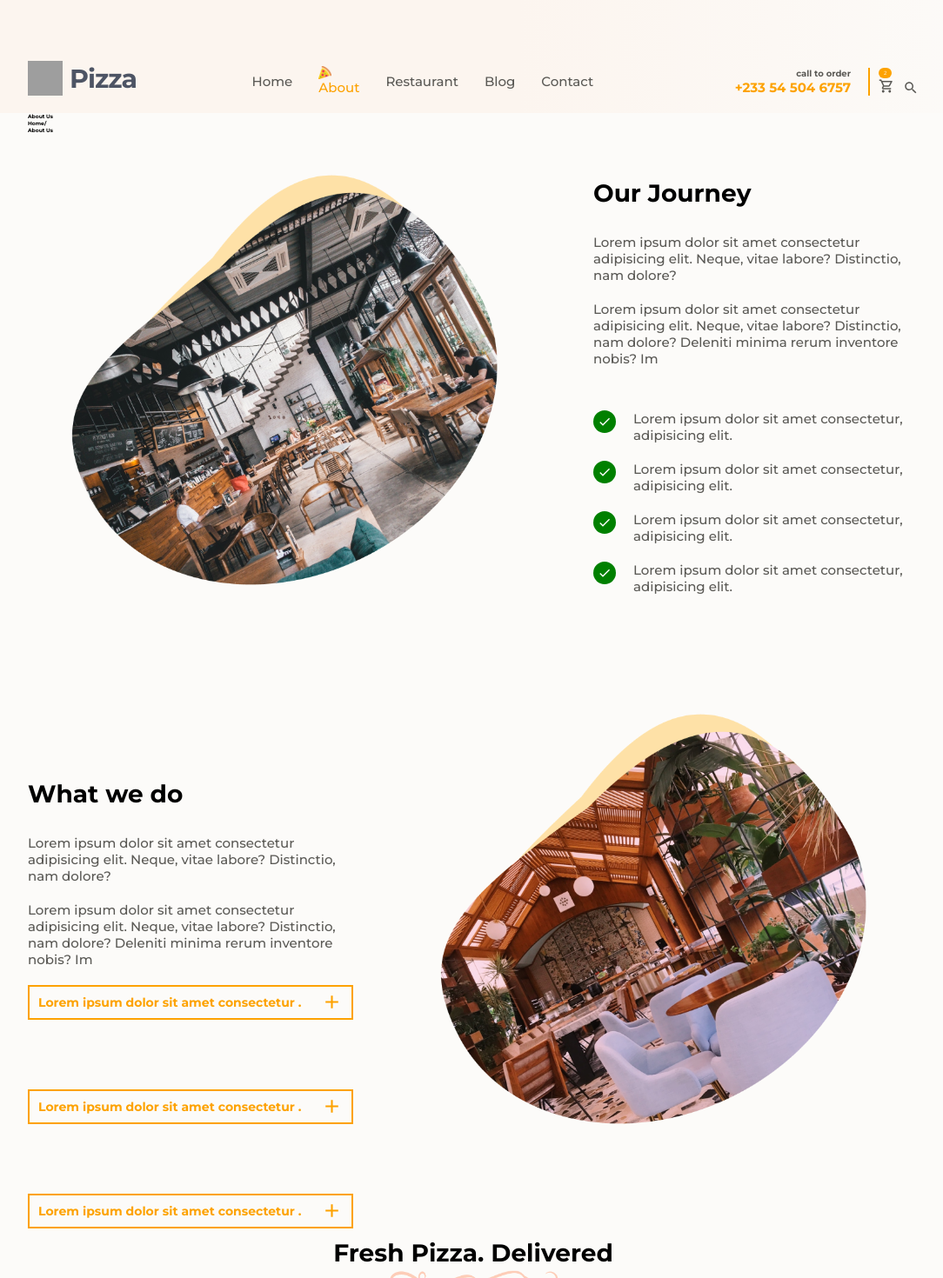
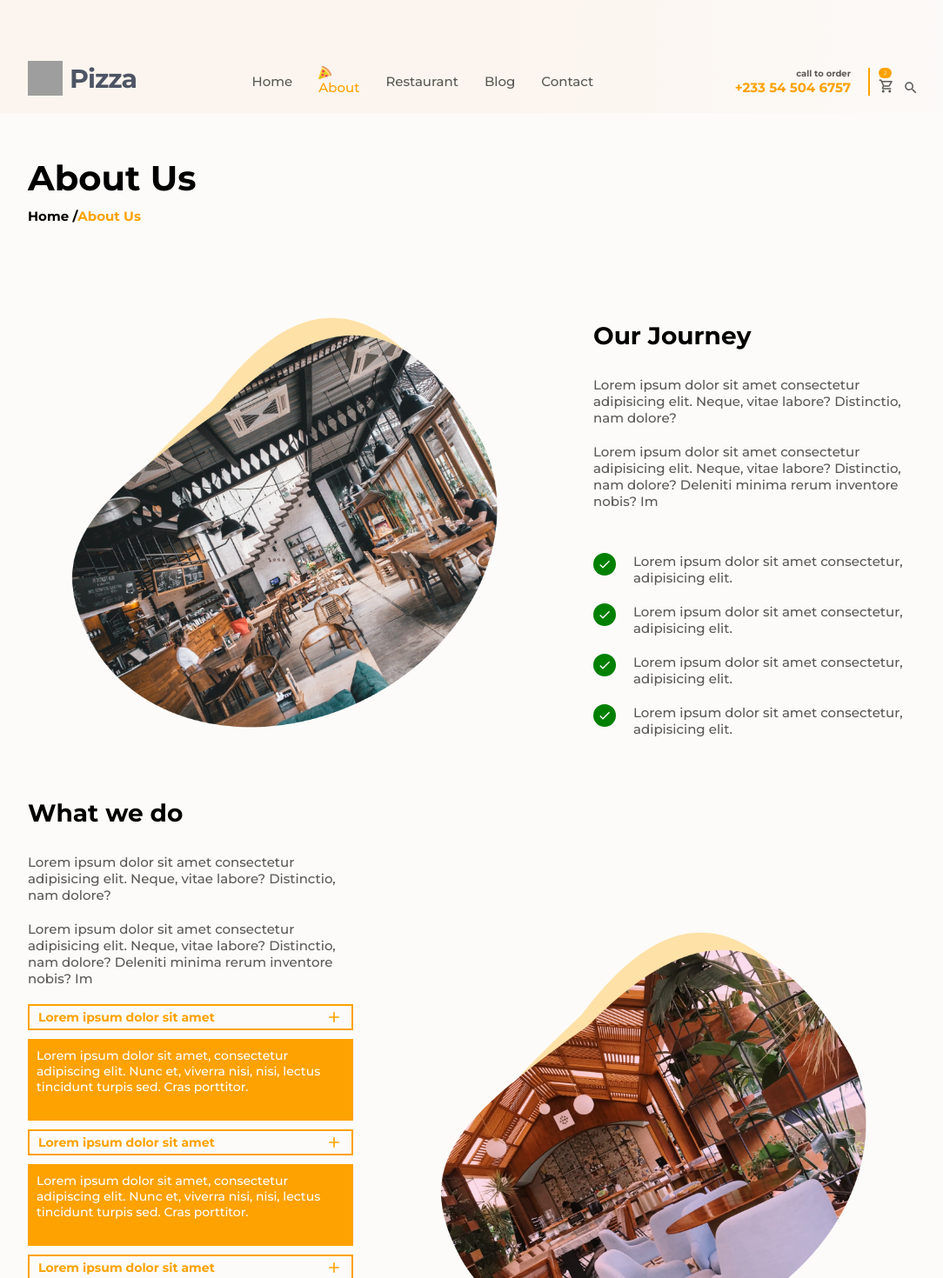
Before and after one commit to Kwesi-dev/pizza-shop, a React (Create React App) app in the folder frontend/: page / in a window 1280 px wide. Shown: the top 1470 px of the page at 87% size, without its empty margins (96-1180 px from the left). Built offline with nearby package versions, Linux system fonts and the light colour scheme; grey boxes are pictures that could not be loaded.

Commit message:
worked on the about page

```diff
--- a/frontend/src/components/accordion/Accordion.tsx
+++ b/frontend/src/components/accordion/Accordion.tsx
@@ -1,29 +1,34 @@
-import { Add } from "@mui/icons-material"
+import { Add, Remove } from "@mui/icons-material"
 import "./accordion.scss"
 import { useState } from "react"
-const Accordion = () => {
+
+type propsType = {
+    data: {
+        id: number,
+        title: string,
+        details: string
+    }
+}
+const Accordion = ( { data }: propsType) => {
     const [accordActive, setAccordActive] = useState<boolean>(false)
-
     const handleClick = () => {
         setAccordActive(!accordActive)
     }
-  return (
+    return(
         <article className="accordion">
-        <div className="accordion-wrapper">
-          <div className="accordion-item">
+                <div className="accordion-item" key={data.id}>
                     <div className="accordion-header" onClick={handleClick}>
-                  <h2>Lorem ipsum dolor sit amet consectetur .</h2>
-                  <Add className="accordion-open-icon"/>
+                        <h3>{data.title}</h3>
+                        {accordActive ?
+                           <Remove className="accord-add-icon"/>:
+                           <Add className="accord-add-icon"/>
+                        }
                     </div>
                     <div className={accordActive ? "accordion-body accordActive" : "accordion-body"}>
-                <div className="body-content">
-                  <p className="body-text">Lorem ipsum dolor sit amet consectetur adipisicing elit. Sit magnam autem.</p>
-                </div>
-              </div>
+                        <p>{data.details}</p>
                     </div>
                 </div>
         </article>
     )
 }
-
 export default Accordion
--- a/frontend/src/components/accordion/accordion.scss
+++ b/frontend/src/components/accordion/accordion.scss
@@ -1,49 +1,49 @@
 @use "../../utils/globals" as *;
 .accordion{
     width: 100%;
-    height: 100%;
-    cursor: pointer;
-    &-wrapper{
-        width: 100%;
-        height: 100%;
-        position: relative;
+    box-sizing: border-box;
+    margin-bottom: 10px;
     .accordion-item{
         width: 100%;
-            height: 100%;
+        height: fit-content;
+        box-sizing: border-box;
+
         .accordion-header{
             width: 100%;
-                height: 40px;
-                border: 2px solid $deepOrange;
-                background-color: $linear-gradient;
-                padding: 10px;
-                box-sizing: border-box;
+            height: 30px;
             display: flex;
             align-items: center;
             justify-content: space-between;
-                h2{
+            border: 2px solid $deepOrange;
+            padding: 10px;
+            box-sizing: border-box;
+            cursor: pointer;
+            h3{
                 font-size: 1.4rem;
                 color: $deepOrange;
             }
-                .accordion-open-icon{
-                    font-size: 2.5rem;
+            .accord-add-icon{
+                font-size: 2rem;
                 color: $deepOrange;
-                    font-weight: bold;
             }
         }
         .accordion-body{
-                max-height: 0;
+            width: 100%;
+            height: 100%;
+            padding: 10px;
             background-color: $deepOrange;
-                transition: max-height 1s ease;
-                .body-content{
-                    padding: 10px;
-                    display: none;
-                    .body-text{
-                        font-size: 1.4rem;
+            box-sizing: border-box;
+            transition: height 0.6s ease;
+            margin-top: 10px;
+            p{
+                font-size: 1.4rem!important;
                 color: #ffff!important;
             }
-                }
             &.accordActive{
-                    max-height: 100%;
+                height: 0;
+                padding: 0;
+                p{
+                    display: none;
                 }
             }
         }
--- a/frontend/src/pagesections/aboutSections/aboutIntro/AboutIntro.tsx
+++ b/frontend/src/pagesections/aboutSections/aboutIntro/AboutIntro.tsx
@@ -1,8 +1,36 @@
 import "./aboutIntro.scss"
 import group1Img from "../../../assets/images/group1.png"
 import group3Img from "../../../assets/images/group3.png"
+import { Check } from "@mui/icons-material"
 import Accordion from "../../../components/accordion/Accordion"
-import { Check } from "@mui/icons-material"
+type accordDataType = {
+    id: number,
+    title: string,
+    details: string
+}
+
+const accordData : accordDataType[] = [
+    {
+        id: 1,
+        title: "Lorem ipsum dolor sit amet",
+        details: "Lorem ipsum dolor sit amet, consectetur adipiscing elit. Nunc et, viverra nisi, nisi, lectus tincidunt turpis sed. Cras porttitor."
+    },
+    {
+        id: 2,
+        title: "Lorem ipsum dolor sit amet",
+        details: "Lorem ipsum dolor sit amet, consectetur adipiscing elit. Nunc et, viverra nisi, nisi, lectus tincidunt turpis sed. Cras porttitor."
+    },
+    {
+        id: 3,
+        title: "Lorem ipsum dolor sit amet",
+        details: "Lorem ipsum dolor sit amet, consectetur adipiscing elit. Nunc et, viverra nisi, nisi, lectus tincidunt turpis sed. Cras porttitor."
+    },
+    {
+        id: 4,
+        title: "Lorem ipsum dolor sit amet",
+        details: "Lorem ipsum dolor sit amet, consectetur adipiscing elit. Nunc et, viverra nisi, nisi, lectus tincidunt turpis sed. Cras porttitor."
+    },
+]
 const AboutIntro = () => {
   return (
     <section className="about-intro">
@@ -10,7 +38,7 @@ const AboutIntro = () => {
             <header className="about-header">
                 <h1>About Us</h1>
                 <div className="current-page">
-                    <h3>Home/</h3>
+                    <h3>Home /</h3>
                     <h3>About Us</h3>
                 </div>
             </header>
@@ -47,11 +75,9 @@ const AboutIntro = () => {
                     <h1>What we do</h1>
                     <p>Lorem ipsum dolor sit amet consectetur adipisicing elit. Neque, vitae labore? Distinctio, nam dolore?</p>
                     <p>Lorem ipsum dolor sit amet consectetur adipisicing elit. Neque, vitae labore? Distinctio, nam dolore? Deleniti minima rerum inventore nobis? Im</p>
-                    <div className="accordion-container">
-                        <Accordion/>
-                        <Accordion/>
-                        <Accordion/>
-                    </div>
+                    {accordData.map((data)=>
+                        <Accordion key={data.id} data={data}/>
+                    )}
                 </div>
                 <div className="about-intro-right2">
                     <img src={group3Img} alt="restuarant-img" />
--- a/frontend/src/pagesections/aboutSections/aboutIntro/aboutIntro.scss
+++ b/frontend/src/pagesections/aboutSections/aboutIntro/aboutIntro.scss
@@ -7,6 +7,23 @@
         width: 80%;
         height: 100%;
         margin: auto;
+        .about-header{
+            margin-top: 50px;
+            margin-bottom: 60px;
+            h1{
+                font-size: 4rem;
+                margin-bottom: 10px;
+            }
+            .current-page{
+                display: flex;
+                h3{
+                    font-size: 1.5rem;
+                    &:last-child{
+                        color: $deepOrange;
+                    }
+                }
+            }
+        }
 
         .intro-main-body1{
             width: 100%;
@@ -14,13 +31,12 @@
             display: grid;
             grid-template-columns: 1fr 1fr;
             gap: 50px;
-            margin-bottom: 20px;
             .about-intro-left{
                 width: 100%;
                 height: 100%;
                 display: flex;
                 align-items: center;
-                justify-content: center;
+                justify-content: flex-start;
                 img{
                    width: 600px;
                    height: 600px;
```
Lines whose indentation alone changed are shown as unchanged.
